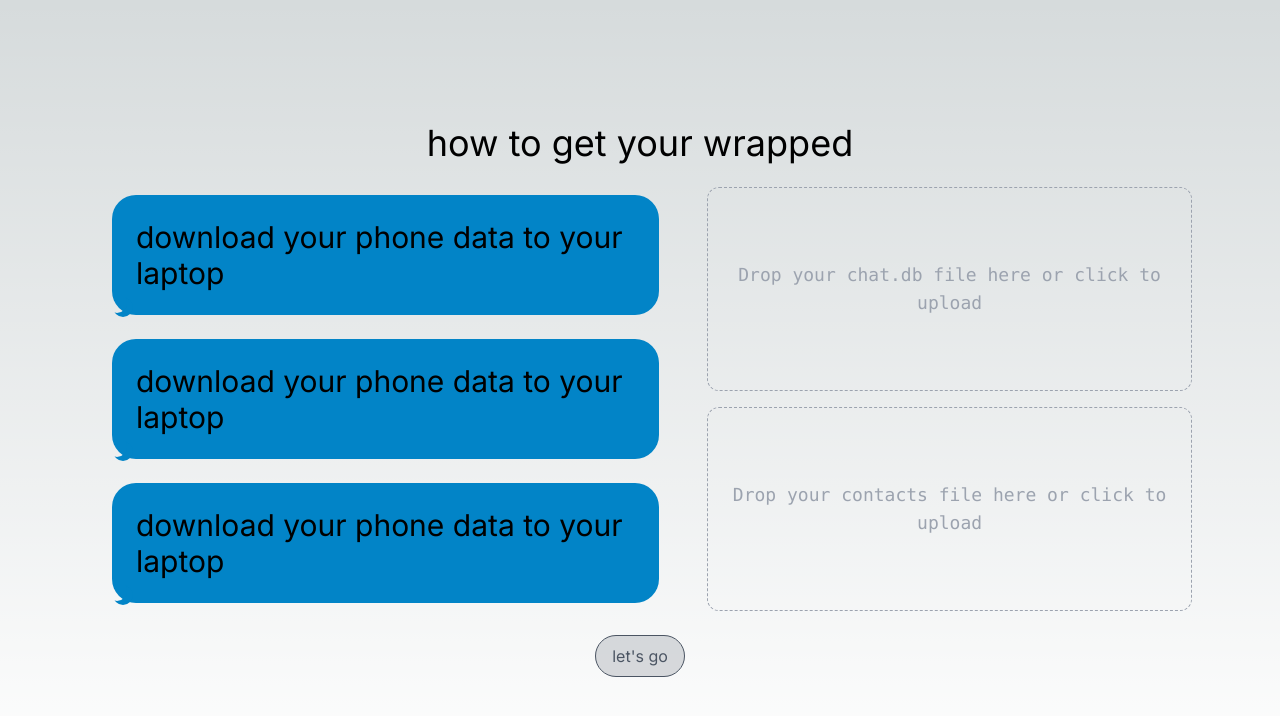
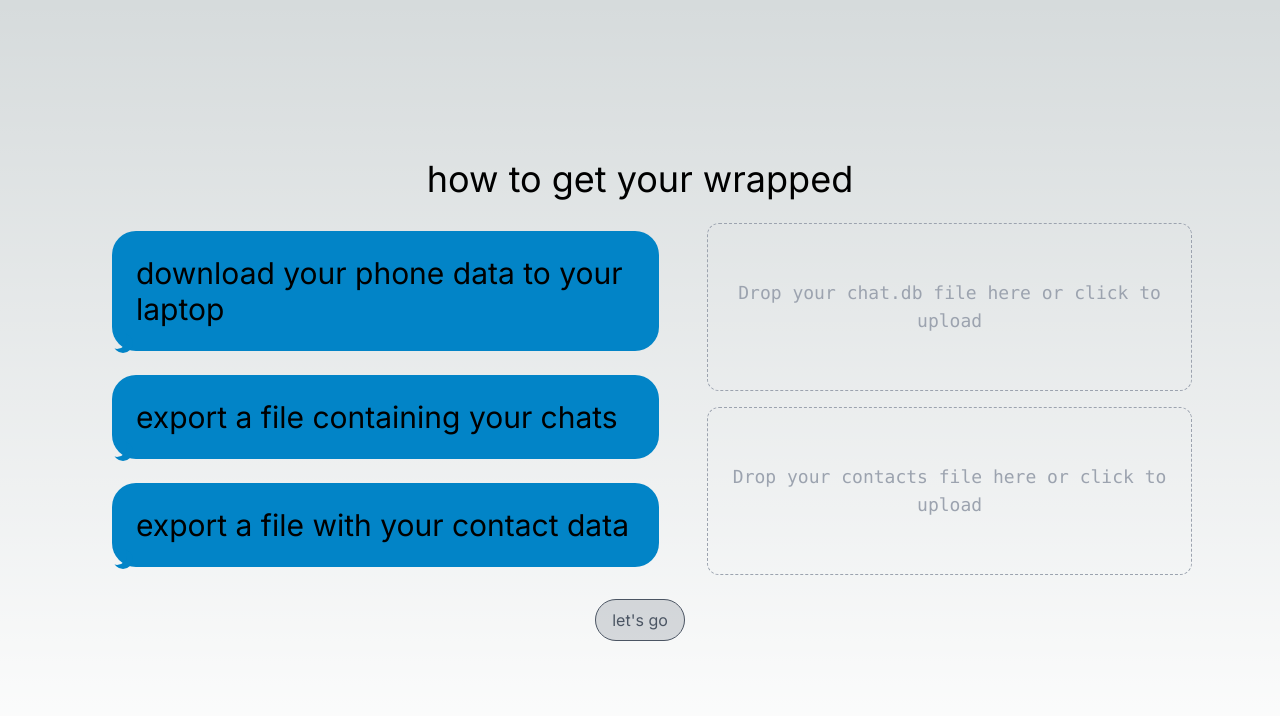
Before and after one commit to rpmccarter/imessage-wrapped, a Next.js app in the folder website/: page /upload in a window 1280 px wide. Shown: the top 716 px of the page. Built offline with nearby package versions, Linux system fonts and the light colour scheme; no server answers.

Commit message:
update steps

```diff
--- a/website/src/app/upload/page.tsx
+++ b/website/src/app/upload/page.tsx
@@ -9,8 +9,8 @@ import { useRouter } from 'next/navigation';
 
 const steps = [
   'download your phone data to your laptop',
-  'download your phone data to your laptop',
-  'download your phone data to your laptop',
+  'export a file containing your chats',
+  'export a file with your contact data',
 ];
 
 const API_ENDPOINT =
```
